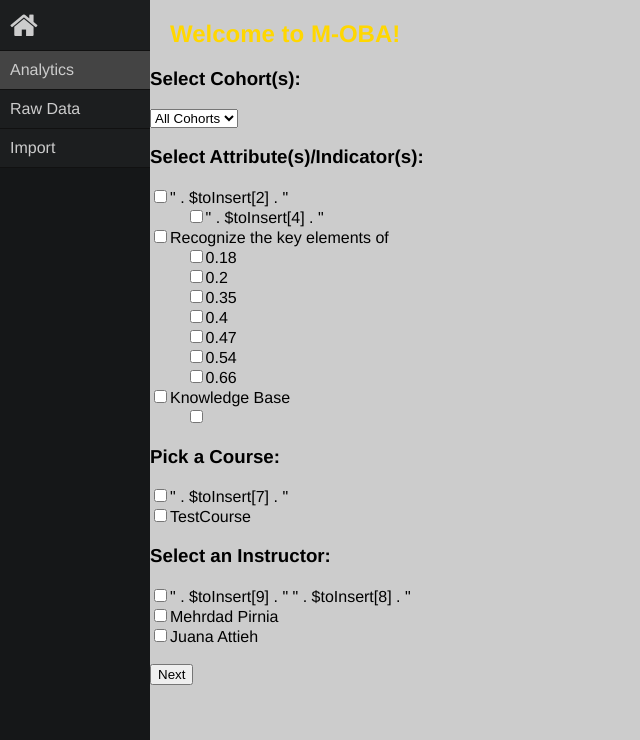
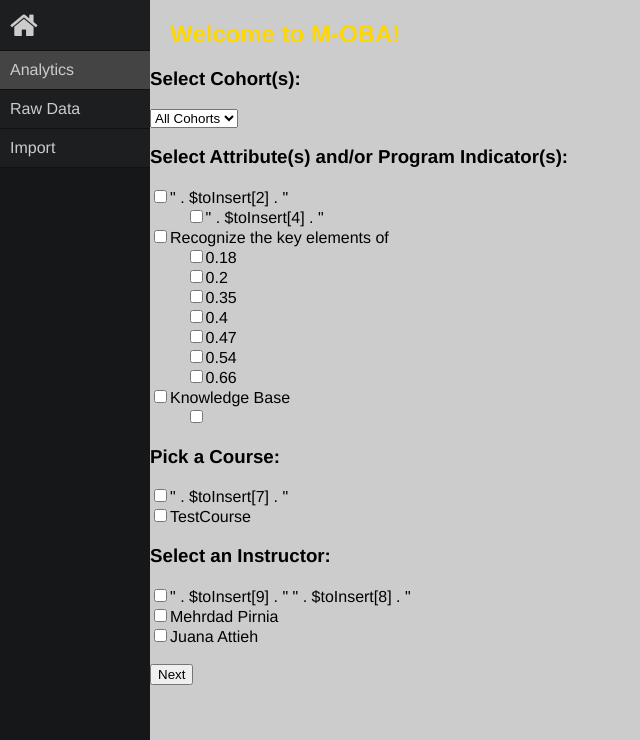
Before and after one commit to sj3kenne/MOBA-Team7, a PHP site: page /filter-for-graphs.php in a window 1280 px wide. Shown: the part 60-800 px from the top of the page, without its empty margins (0-640 px from the left). Run offline with PHP 8.4, Linux system fonts and the light colour scheme; data comes from the database, SQL or seed files in the repository.

Commit message:
Program indicators

```diff
--- a/filter-for-graphs.php
+++ b/filter-for-graphs.php
@@ -65,7 +65,7 @@ echo '<select name="selectedcohort[]">';
 echo '</select><br>';
 //-----------------------------------------------------------------------------------------------------------
 //User selects Attributes
-echo '<h3>Select Attribute(s)/Indicator(s): </h3>';
+echo '<h3>Select Attribute(s) and/or Program Indicator(s): </h3>';
 while ($stmt2->fetch())
 {
     echo '<input type="checkbox" name="selectedattributes[]" value="'. $scoreusedfor_attribute .'"/>';
--- a/my_connect.php
+++ b/my_connect.php
@@ -5,7 +5,7 @@ function get_mysqli_conn()
     $local_host = "localhost";
 $local_username = "root";
 $local_password = "root";
-$local_databaseName = "g4lau-msci342-local-db";
+$local_databaseName = "smdumlao-msci342-local-db";
 
 // Production Database Connection Details:
 //$databaseConnectURL = "mysql://bec9224a3c2850:feb6f6a3@us-cdbr-iron-east-04.cleardb.net/heroku_81f997698bd0911?reconnect=true";
```
